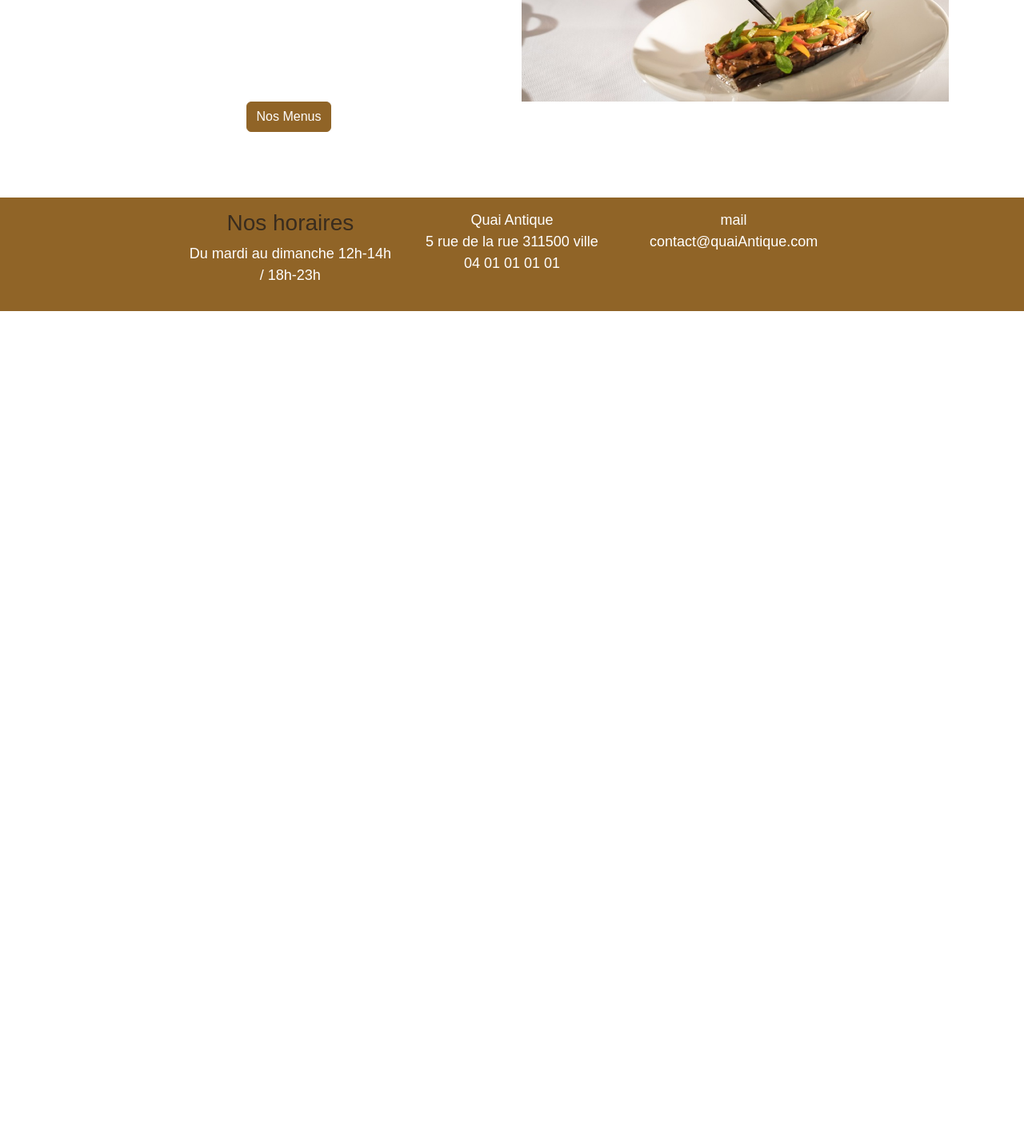
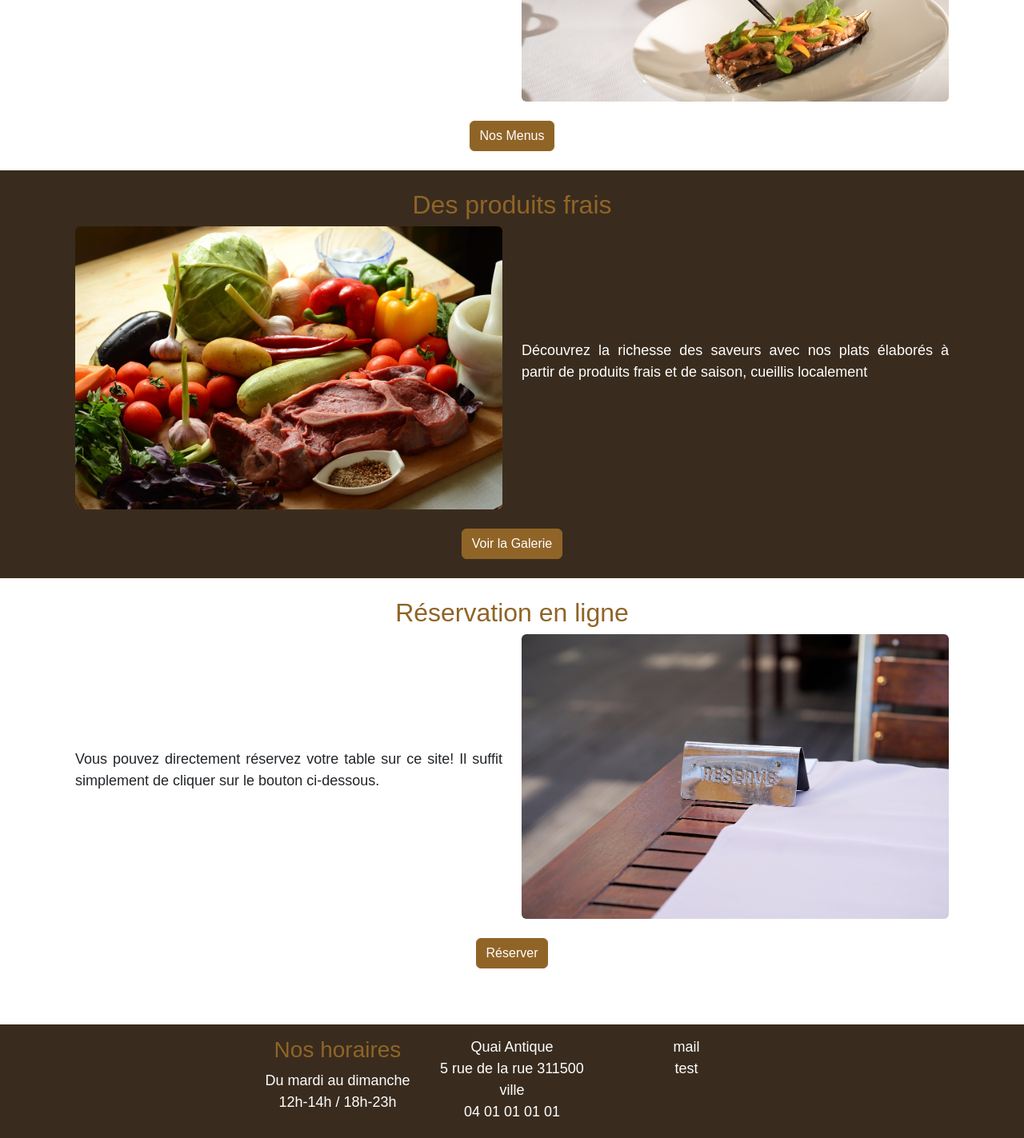
Before and after one commit to ovniman/DVT-WEB, a website with bundled scripts: page index.html in a window 1280 px wide. Shown: the part 1000-2423 px from the top of the page at 80% size. Before the commit the page ends 1389 px from the top, so only its background shows below. Built offline with nearby package versions, Linux system fonts and the light colour scheme; files whose address does not match are found by name; a web font is replaced by a local one.

Commit message:
finish home page

```diff
--- a/index.html
+++ b/index.html
@@ -10,33 +10,32 @@
     <title>Document</title>
 </head>
 <body>
- <header><nav class="navbar navbar-expand-lg bg-primary" data-bs-theme="bg-primary">
-
+ <header><nav class="navbar navbar-expand-lg bg-primary">
       <div class="container-fluid">
-      <a class="navbar-brand" href="/">Quai Antique</a>
+      <a class="navbar-brand " href="/">Quai Antique</a>
       <button class="navbar-toggler" type="button" data-bs-toggle="collapse" data-bs-target="#navbarSupportedContent" aria-controls="navbarSupportedContent" aria-expanded="false" aria-label="Toggle navigation">
       <span class="navbar-toggler-icon"></span>
       </button>
-      <div class="collapse navbar-collapse" id="navbarSupportedContent">
+      <div class="collapse navbar-collapse " id="navbarSupportedContent">
         <ul class="navbar-nav ms-auto mb-2 mb-lg-0">
           <li class="nav-item">
-            <a class="nav-link"  href="/">Accueil</a>
+            <a class="nav-link "  href="/">Accueil</a>
           </li>
           <li class="nav-item">
-            <a class="nav-link" href="#">Galerie</a>
+            <a class="nav-link " href="#">Galerie</a>
           </li>
 
           <li class="nav-item">
-            <a class="nav-link" href="#">La carte</a>
+            <a class="nav-link " href="#">La carte</a>
           </li>
            <li class="nav-item">
-            <a class="nav-link" href="#">Les réservations</a>
+            <a class="nav-link " href="#">Les réservations</a>
           </li>
           <li class="nav-item">
-            <a class="nav-link" href="#">Mon compte</a>
+            <a class="nav-link " href="#">Mon compte</a>
           </li>
           <li class="nav-item">
-            <a class="nav-link" href="#">Connexion/déconnexion</a>
+            <a class="nav-link " href="#">Connexion/déconnexion</a>
           </li>
         </ul>
       </div>
@@ -48,12 +47,12 @@
         <!--le contenu de ma page sera injecté ici-->
     </main>
 
-    <footer class="bg-primary text-white text-center footer">
+    <footer class="bg-light text-white text-center footer">
         <div class="row">
 
-            <div class="col-12 col-lg-4"> <h3 style="color: #392C1E;">Nos horaires</h3> <p>Du mardi au dimanche 12h-14h / 18h-23h</p> </div>
+            <div class="col-12 col-lg-4"> <h3 style="color:#906427;">Nos horaires</h3> <p>Du mardi au dimanche 12h-14h / 18h-23h</p> </div>
             <div class="col-6 col-lg-4"> <p> Quai Antique</br> 5 rue de la rue 311500 ville </br>04 01 01 01 01</p></div>
-            <div class="col-6 col-lg-4">  <p>mail</br>contact@quaiAntique.com</p></div>
+            <div class="col-6 col-lg-4">  <p>mail</br>test</p></div>
 
         </div>
 
--- a/pages/home.html
+++ b/pages/home.html
@@ -10,16 +10,49 @@
      <article>
            <div class="container p-4 ">
               <h2 class="text-center text-primary">Bienvenue au Quai Antique</h2>
-              <div class="row row-cols-2">
+              <div class="row row-cols-2 align-items-center">
                  <div class="col">
-                     <p>Bienvenue sur le site de notre restaurant gastronomique situé au coeur de la magnifique ville de Chambéry. Le chef Arnaut Michant vous invite à découvrir un voyage culinaire mémorable.</p>
+                     <p class="text-justify">Bienvenue sur le site de notre restaurant gastronomique situé au coeur de la magnifique ville de Chambéry. Le chef Arnaut Michant vous invite à découvrir un voyage culinaire mémorable.</p>
                  </div>
                  <div class="col">
-                    <img class="w-100" src="../images/platting-4282016_1280.jpg"/>
-                 </div>
-                 <div class="text-center pt-6">
+                    <img class="w-100 rounded" src="../images/platting-4282016_1280.jpg"/>
+                 </div></div>
+                 <div class="text-center pt-4">
                     <a href="#" class="btn btn-primary">Nos Menus</a>
                  </div>
+
+     </article>
+
+     <article class="bg-light text-white">
+      <div class="container p-4 ">
+         <h2 class="text-center text-primary">Des produits frais</h2>
+         <div class="row row-cols-2 align-items-center">
+            <div class="col">
+               <img class="w-100 rounded" src="../images/vegetables-5734650_1280.jpg"/>
+            </div>
+            <div class="col">
+                <p class="text-justify">Découvrez la richesse des saveurs avec nos plats élaborés à partir de produits frais et de saison, cueillis localement</p>
+            </div>
            </div>
-     </article>
+            <div class="text-center pt-4">
+               <a href="#" class="btn btn-primary" >Voir la Galerie</a>
+            </div>
+
+   </article>
+
+   <article>
+   <div class="container p-4 ">
+      <h2 class="text-center text-primary">Réservation en ligne</h2>
+      <div class="row row-cols-2 align-items-center">
+         <div class="col">
+             <p class="text-justify">Vous pouvez directement réservez votre table sur ce site! Il suffit simplement de cliquer sur le bouton ci-dessous.</p>
+         </div>
+         <div class="col">
+            <img class="w-100 rounded" src="../images/restaurant-2585265_1280.jpg"/>
+         </div></div>
+         <div class="text-center pt-4">
+            <a href="#" class="btn btn-primary">Réserver</a>
+         </div>
+
+  </article>
 </section
--- a/scss/_custom.scss
+++ b/scss/_custom.scss
@@ -6,7 +6,7 @@
 $primary:#906427;
 $secondary:#eeeeee;
 $Dark:#292222;
-$BG-Dark:#392C1E;
+$light:#392C1E;
 $font-family-sans-serif:"Montserrat", sans-serif !default;
 $font-family-serif:"Hind-Mundai", sans-serif !default;
 
--- a/scss/main.scss
+++ b/scss/main.scss
@@ -41,3 +41,7 @@ p{
     display: flex;
     justify-content: center;
 }
+
+.text-justify{
+    text-align: justify;
+}
```
Also changed, not shown: scss/main.css, 1 other file.
